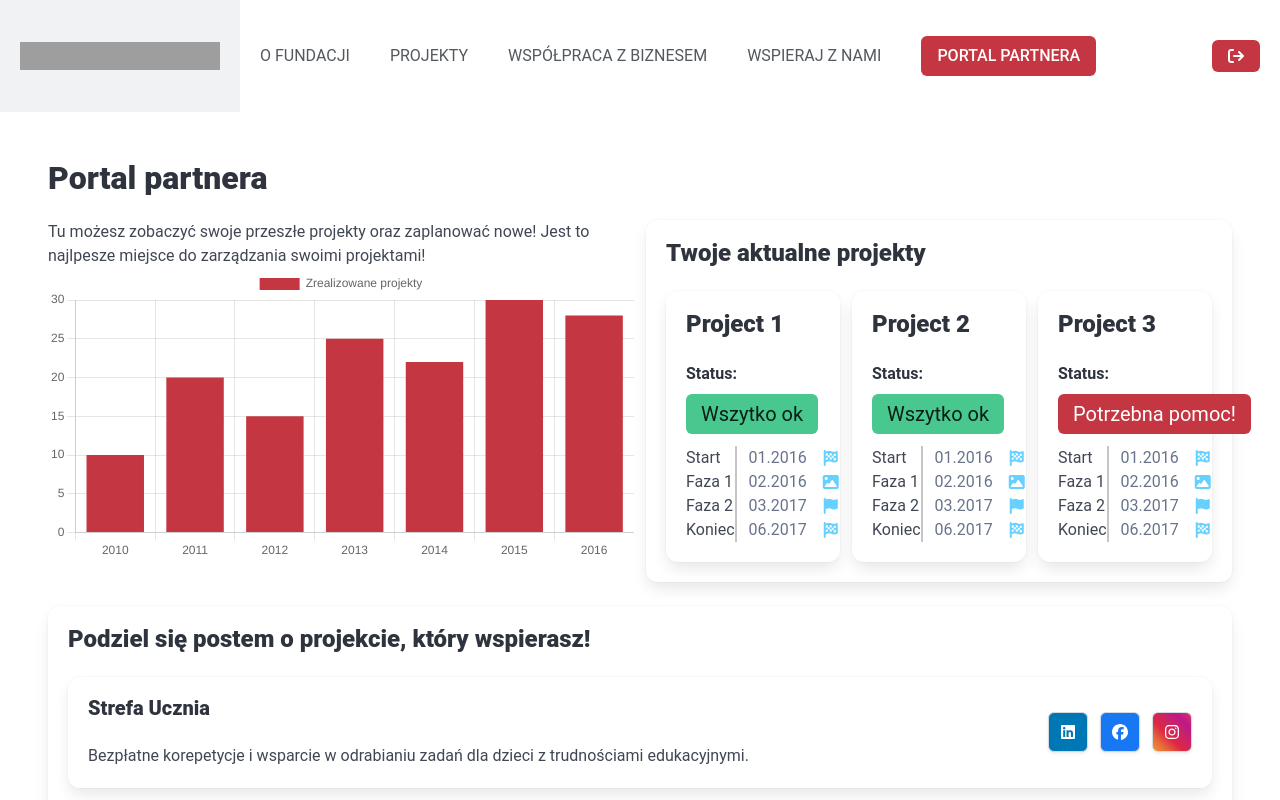
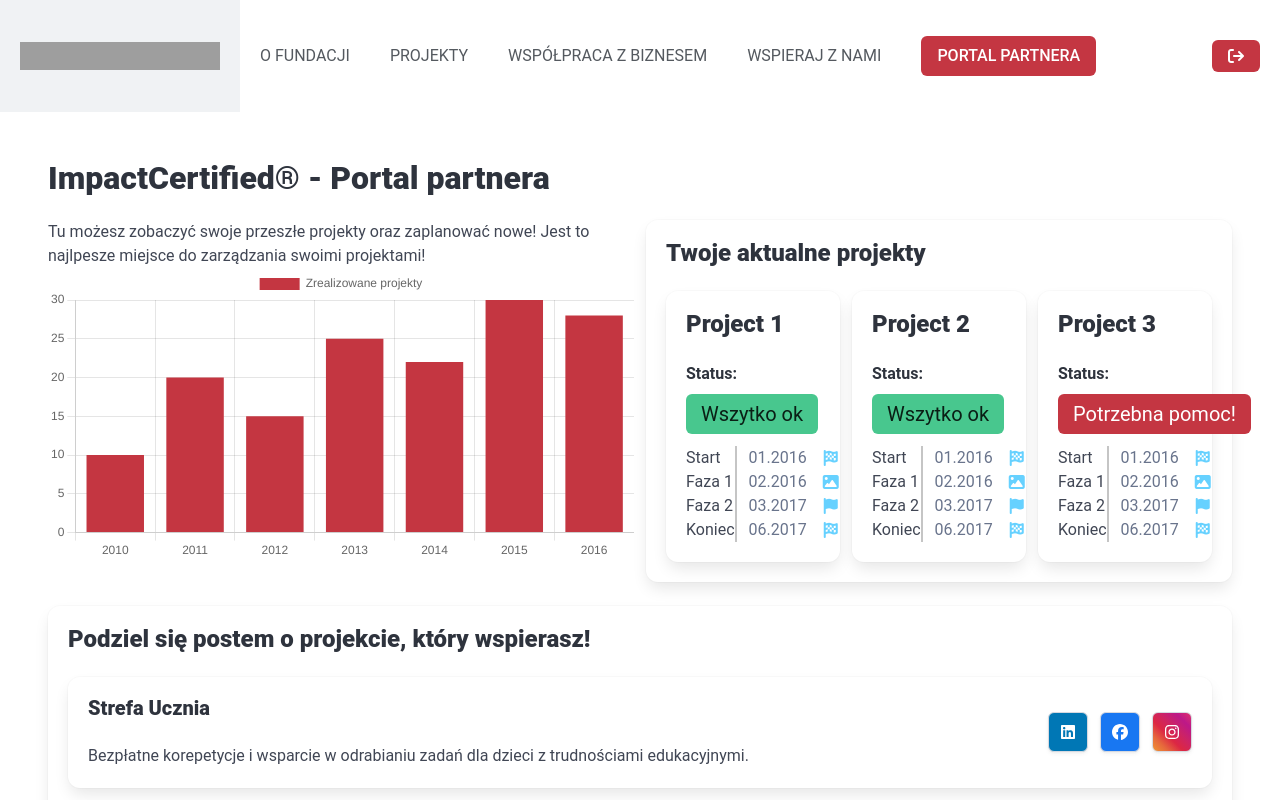
Before and after one commit to jakubsomonday/hackyeah2024, a React (Create React App) app in the folder client/: page /portal in a window 1280 px wide. Shown: the top 800 px of the page. Built offline with nearby package versions, Linux system fonts and the light colour scheme; grey boxes are pictures that could not be loaded.

Commit message:
fix copy

```diff
--- a/client/src/Portal.tsx
+++ b/client/src/Portal.tsx
@@ -106,7 +106,7 @@ const Portal = () => {
                     </footer>
                 </div>
             </div>
-            <h1 className="title">Portal partnera</h1>
+            <h1 className="title">ImpactCertified&reg; - Portal partnera</h1>
             <div className="grid is-col-min-12">
                 <div className="cell">
                     Tu możesz zobaczyć swoje przeszłe projekty oraz zaplanować nowe!
```
